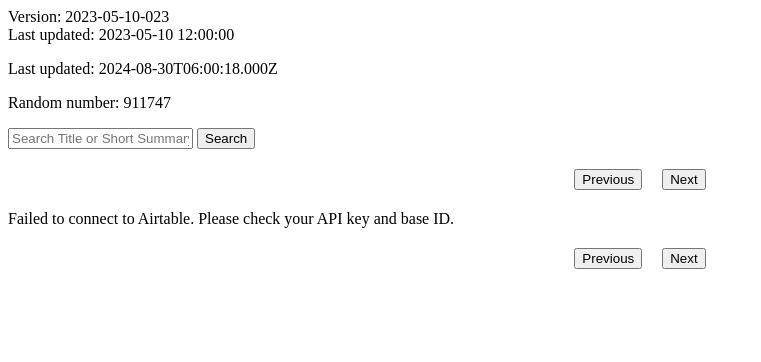
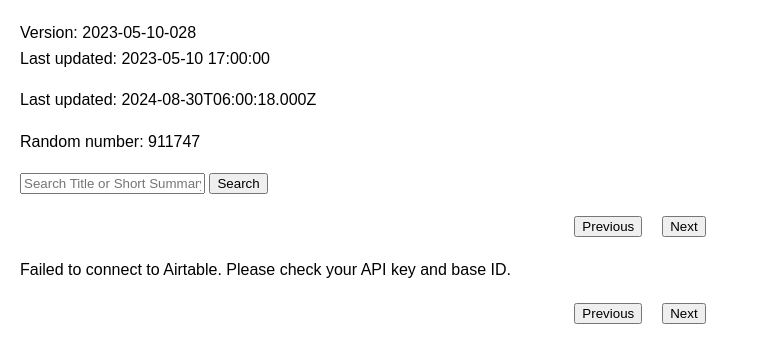
Before and after one commit to joesabado/campusaiexchange, a plain HTML site: page index.html in a window 1280 px wide. Shown: the whole page, without its empty margins (0-761 px from the left). Drawn offline with Linux system fonts and the light colour scheme; no server answers.

Commit message:
stylesheet

```diff
--- a/index.html
+++ b/index.html
@@ -4,21 +4,11 @@
     <meta charset="UTF-8">
     <meta name="viewport" content="width=device-width, initial-scale=1.0">
     <title>Airtable Data Display</title>
-    <style>
-        .pagination {
-            display: flex;
-            justify-content: center;
-            align-items: center;
-            margin: 20px 0;
-        }
-        .pagination button {
-            margin: 0 10px;
-        }
-    </style>
+    <link rel="stylesheet" href="stylesheets/styles.css">
 </head>
 <body>
-    <div id="version">Version: 2023-05-10-023</div>
-    <div id="timestamp">Last updated: 2023-05-10 12:00:00</div>
+    <div id="version">Version: 2023-05-10-028</div>
+    <div id="timestamp">Last updated: 2023-05-10 17:00:00</div>
     <div id="updateInfo"></div>
     <div id="recordCount"></div>
     <div id="search">
@@ -36,6 +26,6 @@
         <span id="currentPageBottom"></span>
         <button id="nextPageBottom">Next</button>
     </div>
-    <script src="script.js?v=2023-05-10-023"></script>
+    <script src="script.js?v=2023-05-10-028"></script>
 </body>
 </html>
--- a/styles.css
+++ /dev/null
@@ -1,6 +0,0 @@
-body {
-    font-family: Arial, sans-serif;
-    line-height: 1.6;
-    margin: 0;
-    padding: 20px;
-}
--- /dev/null
+++ b/stylesheets/styles.css
@@ -0,0 +1,19 @@
+body {
+    font-family: Arial, sans-serif;
+    line-height: 1.6;
+    margin: 0;
+    padding: 20px;
+}
+
+
+/* Add these styles at the end of your existing styles.css file */
+.pagination {
+    display: flex;
+    justify-content: center;
+    align-items: center;
+    margin: 20px 0;
+}
+
+.pagination button {
+    margin: 0 10px;
+}
```
